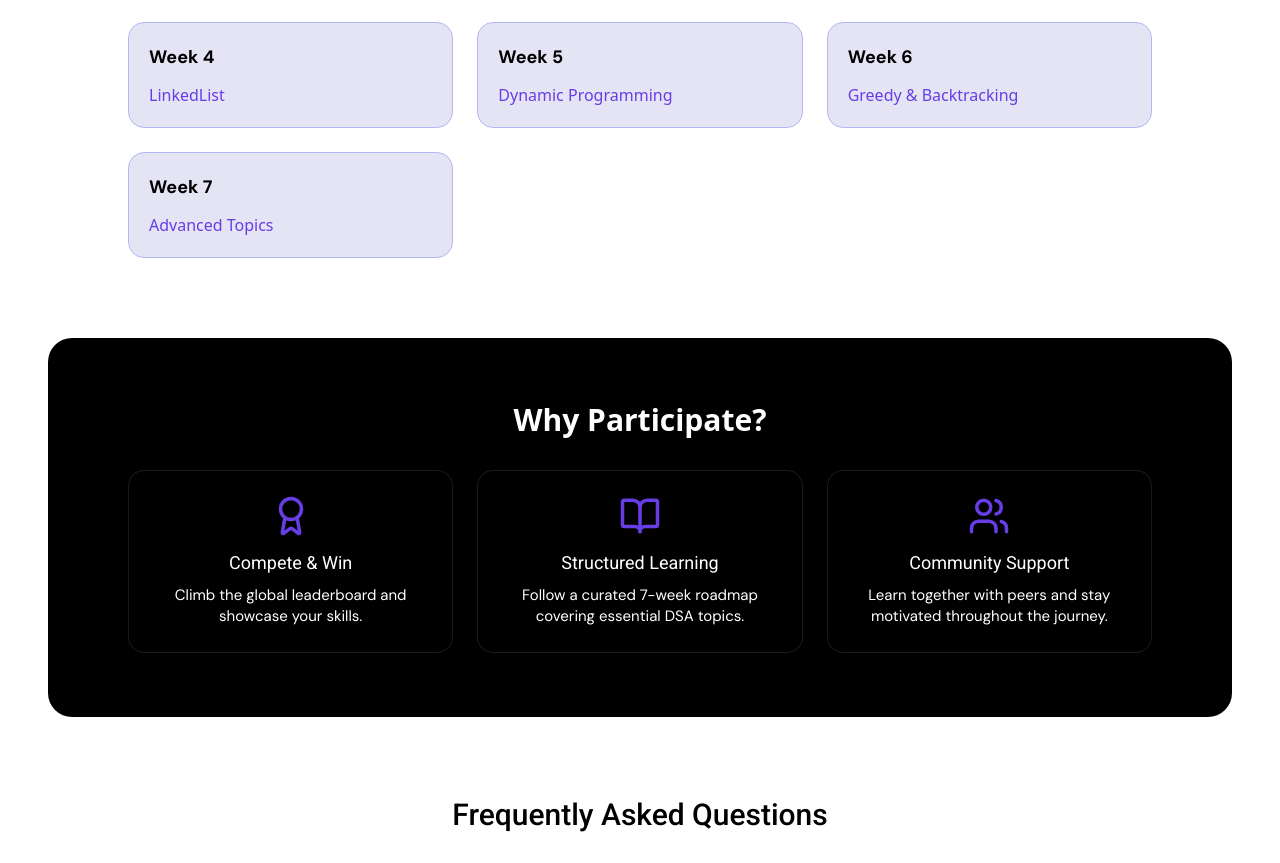
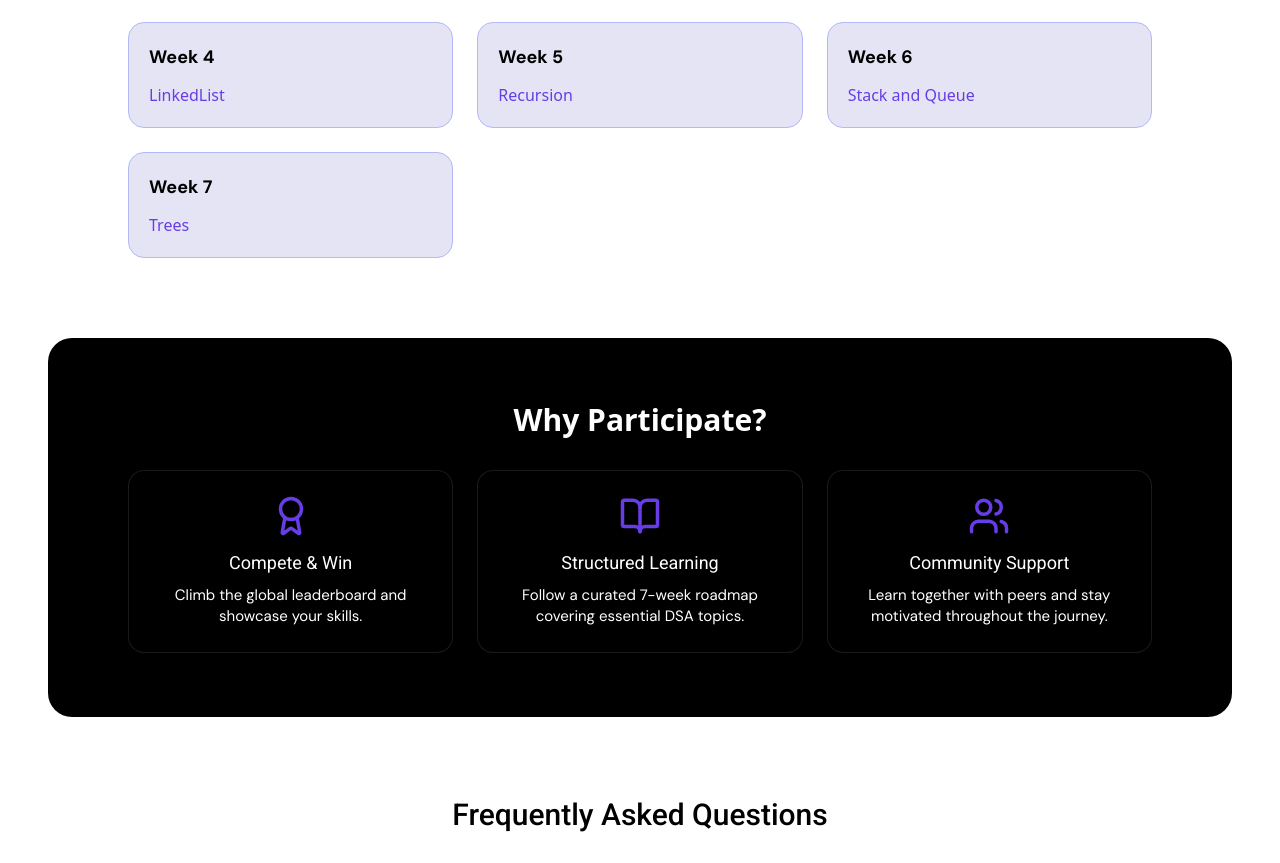
Before and after one commit to Rohith-Kaki/TechClub-Leetcode-Contest, a React (Vite) app in the folder client/: page / in a window 1280 px wide. Shown: the part 898-1761 px from the top of the page. Built offline with nearby package versions, Linux system fonts and the light colour scheme; no server answers; a web font is replaced by a local one.

Commit message:
Update Homepage UI

```diff
--- a/client/src/components/homeComponents.jsx
+++ b/client/src/components/homeComponents.jsx
@@ -143,9 +143,9 @@ const ROADMAP_WEEKS = [
   { week: 2, title: "Binary Search" },
   { week: 3, title: "Strings" },
   { week: 4, title: "LinkedList" },
-  { week: 5, title: "Dynamic Programming" },
-  { week: 6, title: "Greedy & Backtracking" },
-  { week: 7, title: "Advanced Topics" },
+  { week: 5, title: "Recursion" },
+  { week: 6, title: "Stack and Queue" },
+  { week: 7, title: "Trees" },
 ];
 
 export function RoadmapSection() {
```
